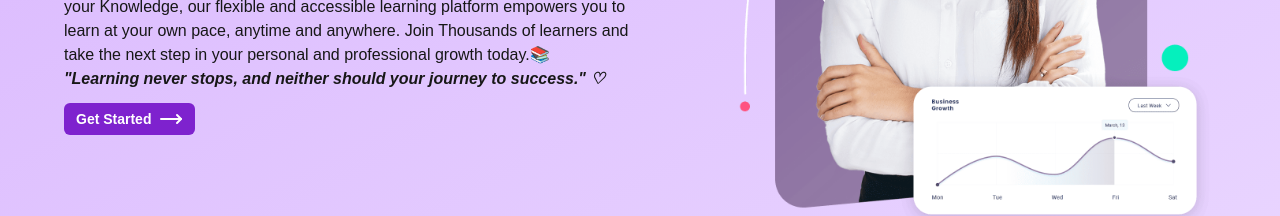
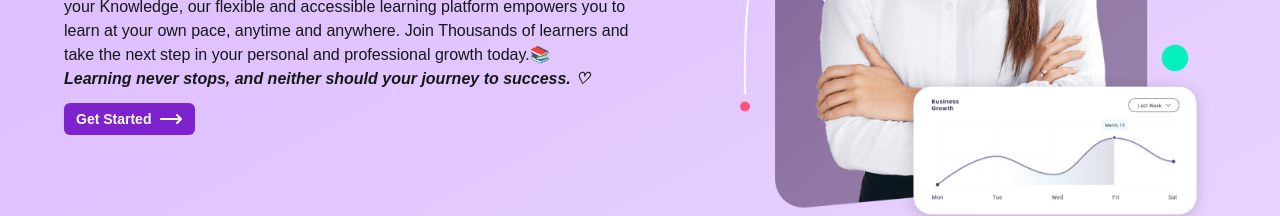
Before and after one commit to Areesha-sites/Education-Website-tailwindCss, a Next.js app: page / in a window 1280 px wide. Shown: the part 447-663 px from the top of the page. Built offline with nearby package versions, Linux system fonts and the light colour scheme.

Commit message:
some changes

```diff
--- a/src/app/components/Banner.tsx
+++ b/src/app/components/Banner.tsx
@@ -35,8 +35,8 @@ const Banner = () => {
                 <br />
                 <b>
                   <i>
-                    "Learning never stops, and neither should your journey to
-                    success." ♡
+                    Learning never stops, and neither should your journey to
+                    success. ♡
                   </i>
                 </b>
               </p>
```
Also changed, not shown: src/app/courses/page.tsx (renamed from src/app/classes/page.tsx).
